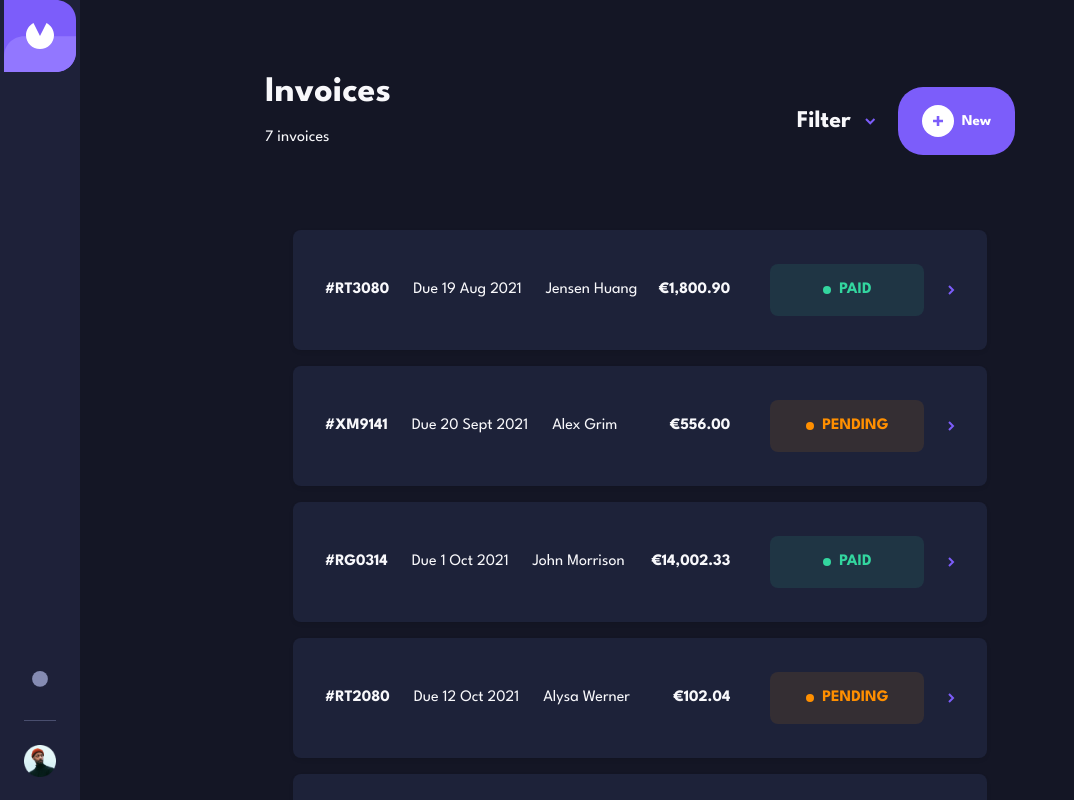
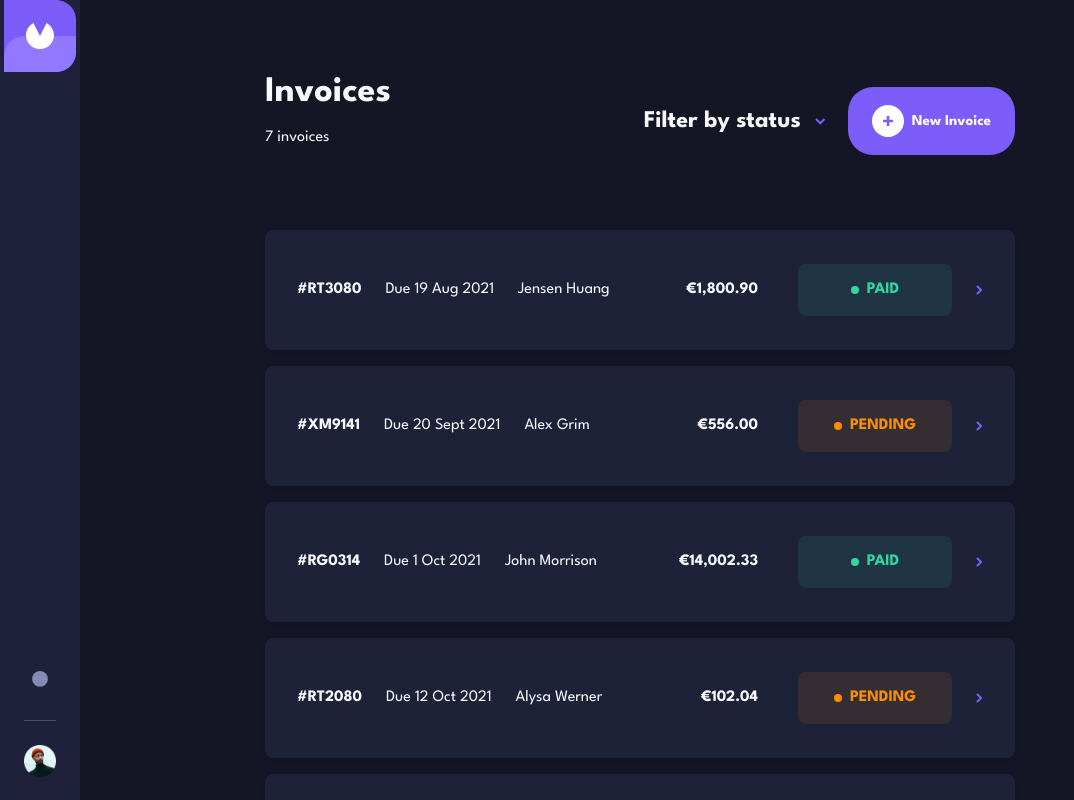
Before and after one commit to abdelmawlaSouat/invoice-app, a Next.js app: page / in a window 1280 px wide. Shown: the top 800 px of the page, without its empty margins (0-1074 px from the left). Built offline with nearby package versions, Linux system fonts and the light colour scheme.

Commit message:
fix: filters card color

```diff
--- a/src/app/page.module.scss
+++ b/src/app/page.module.scss
@@ -35,6 +35,10 @@
   display: flex;
   flex-direction: column;
   gap: 1rem;
+
+  @include breakpoint-min(map.get($breakpoints, "md")) {
+    min-width: 750px;
+  }
 }
 
 .header {
--- a/src/app/page.tsx
+++ b/src/app/page.tsx
@@ -10,6 +10,8 @@ import { useState } from "react";
 import { Status } from "@/components/statusTag";
 import { EmptyListMessage } from "@/components/emptyListMessage";
 import { Add } from "@/design-system/icons";
+import { BREAKPOINTS } from "@/design-system/styles/breakpoints";
+import { useWindowSize } from "@/design-system/hooks";
 
 const defaultFilters = {
   paid: false,
@@ -19,6 +21,7 @@ const defaultFilters = {
 
 export default function Home() {
   const [activeFilters, setActiveFilters] = useState(defaultFilters);
+  const { width } = useWindowSize();
 
   const handleFilters = (key: Status, value: boolean) => {
     setActiveFilters({
@@ -49,6 +52,7 @@ export default function Home() {
             <Typography variant="headingL" tag="h1" className={styles.title}>
               Invoices
             </Typography>
+
             <Typography variant="body" className={styles.invoicesLength}>
               {invoicesToDisplay.length} invoice
               {invoicesToDisplay.length > 1 && "s"}
@@ -68,7 +72,7 @@ export default function Home() {
               }}
             >
               <Add />
-              <span>New</span>
+              <span>{width >= BREAKPOINTS.md ? "New Invoice" : "New"}</span>
             </Button>
           </div>
         </div>
--- a/src/components/FilterByStatus/FilterByStatus.module.scss
+++ b/src/components/FilterByStatus/FilterByStatus.module.scss
@@ -6,6 +6,10 @@
     gap: 0.875rem;
     cursor: pointer;
     color: var(--textColor);
+}
+
+.card {
+    background-color: var(--filtersCardBackgroundColor);
 }
 
 .content {
--- a/src/components/FilterByStatus/FilterByStatus.tsx
+++ b/src/components/FilterByStatus/FilterByStatus.tsx
@@ -6,6 +6,8 @@ import * as Popover from "@radix-ui/react-popover";
 import { FC } from "react";
 import { Status } from "../statusTag";
 import styles from "./FilterByStatus.module.scss";
+import { useWindowSize } from "@/design-system/hooks";
+import { BREAKPOINTS } from "@/design-system/styles/breakpoints";
 
 const checkBoxes = [
   {
@@ -31,19 +33,23 @@ export const FilterByStatus: FC<FilterByStatusProps> = ({
   activeFilters,
   onChange,
 }) => {
+  const { width } = useWindowSize();
+
   return (
     <div>
       <Popover.Root>
         <Popover.Trigger asChild>
           <button className={styles.trigger}>
-            <Typography variant="headingM">Filter</Typography>
+            <Typography variant="headingM">
+              {width >= BREAKPOINTS.md ? "Filter by status" : "Filter"}
+            </Typography>
             <DownArrow />
           </button>
         </Popover.Trigger>
 
         <Popover.Portal>
           <Popover.Content sideOffset={20} className={styles.content}>
-            <Card>
+            <Card className={styles.card}>
               {checkBoxes.map((checkBox) => (
                 <Checkbox
                   key={checkBox.id}
--- a/src/components/invoiceOverviewCard/InvoiceOverviewCard.tsx
+++ b/src/components/invoiceOverviewCard/InvoiceOverviewCard.tsx
@@ -12,9 +12,7 @@ interface InvoiceOverviewCardProps {
 export const InvoiceOverviewCard: FC<InvoiceOverviewCardProps> = ({
   invoice,
 }) => {
-  const { width, height } = useWindowSize();
-
-  console.log(width, height);
+  const { width } = useWindowSize();
 
   return width >= BREAKPOINTS.md ? (
     <DesktopCard invoice={invoice} />
--- a/src/design-system/icons/LeftArrow.tsx
+++ b/src/design-system/icons/LeftArrow.tsx
@@ -7,7 +7,7 @@ export const LeftArrow = () => {
       fill="none"
       xmlns="http://www.w3.org/2000/svg"
     >
-      <path d="M1 1L5 5L1 9" stroke="#7C5DFA" stroke-width="2" />
+      <path d="M1 1L5 5L1 9" stroke="#7C5DFA" strokeWidth="2" />
     </svg>
   );
 };
--- a/src/design-system/styles/_variables.scss
+++ b/src/design-system/styles/_variables.scss
@@ -37,7 +37,8 @@ $light: (
     "textColorSecondary": map.get($colors, "blue-grey"),
     "secondaryButtonText": map.get($colors, "black-10"),
     "secondaryButtonBackground": #f4f4f5,
-    "checkboxBackgroundColor": map.get($colors, "light-grey")
+    "checkboxBackgroundColor": map.get($colors, "light-grey"),
+    "filtersCardBackgroundColor": #fff
 );
 
 $dark: (
@@ -48,5 +49,6 @@ $dark: (
     "textColorSecondary": map.get($colors, "white"),
     "secondaryButtonText": #fff,
     "secondaryButtonBackground": #292c44,
-    "checkboxBackgroundColor": map.get($colors, "black-30")
+    "checkboxBackgroundColor": #1d2239,
+    "filtersCardBackgroundColor": #252944
 );
```
